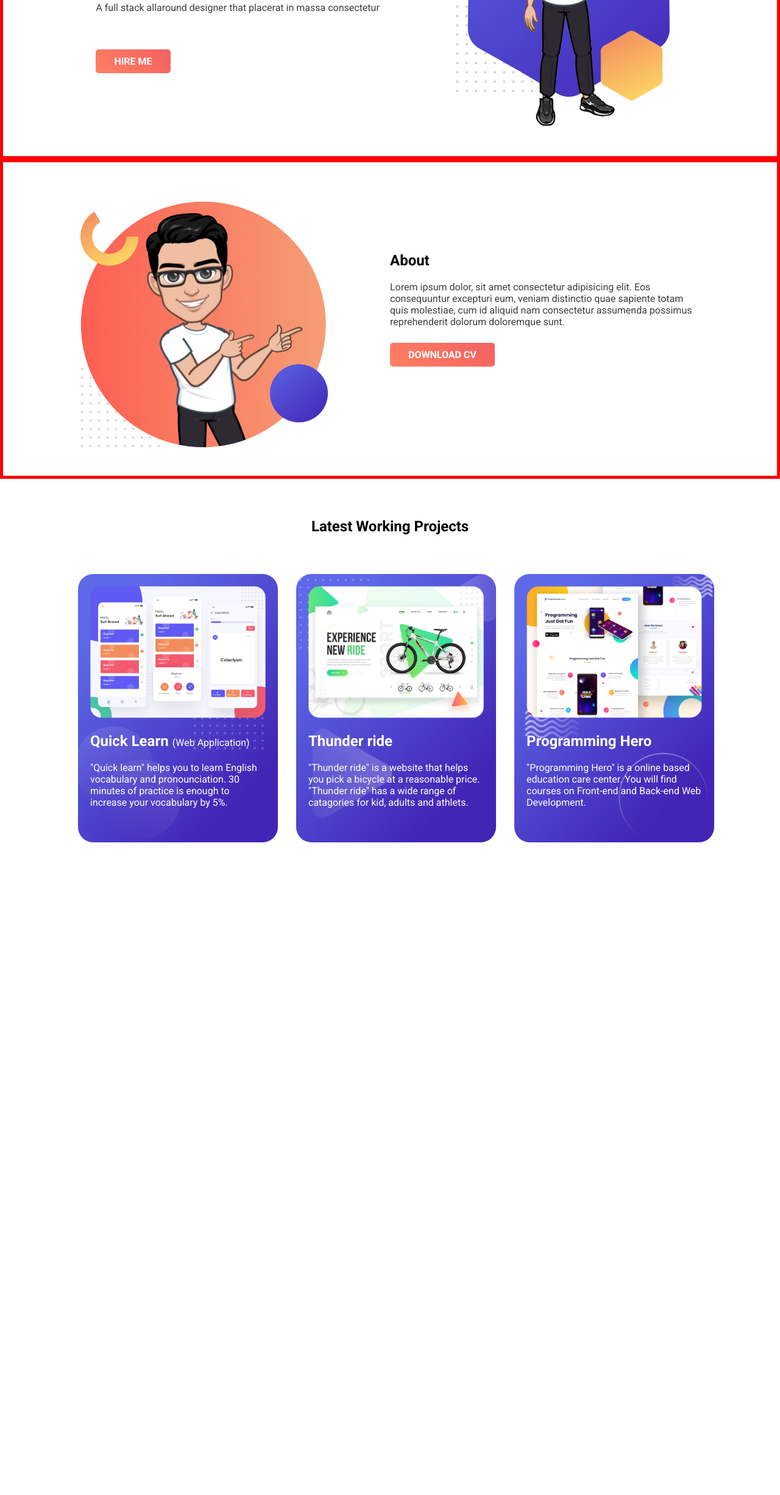
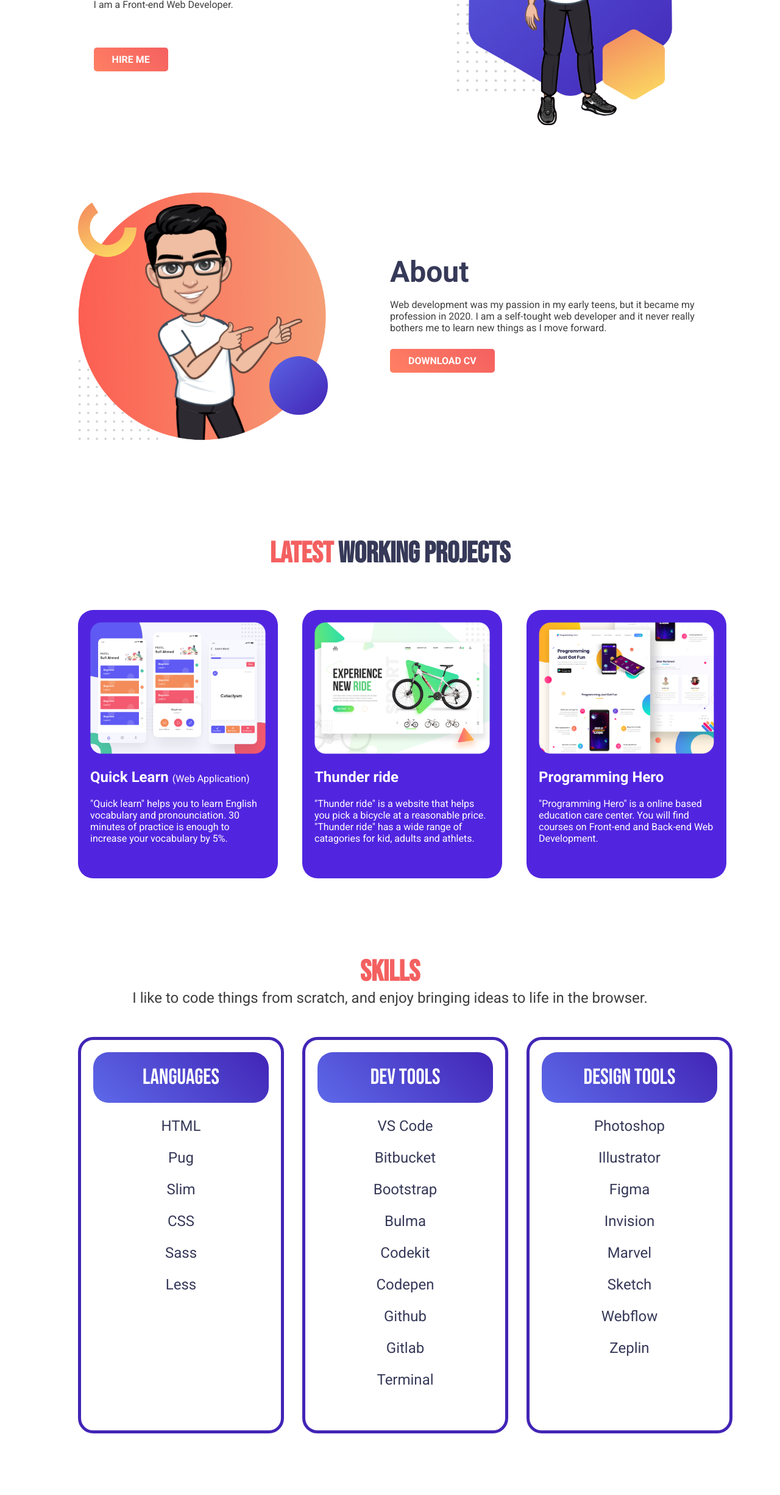
Before and after one commit to mir-hussain/personal-website, a plain HTML site: page index.html in a window 1280 px wide. Shown: the part 349-2800 px from the top of the page at 61% size. Before the commit the page ends 2034 px from the top, so only its background shows below. Drawn offline with Linux system fonts and the light colour scheme.

Commit message:
second update

```diff
--- a/index.html
+++ b/index.html
@@ -30,15 +30,15 @@
                 <h1 id="intro">Hello, I'm</h1>
                 <h1 id="name">Mir Hussain</h1>
                 <br>
-                <p> A full stack allaround designer that placerat in massa consectetur </p>
+                <p> I am a Front-end Web Developer. </p>
                 <br>
-                <a class="btn" href="#" target="_blank">hire me </a>
+                <a class="btn" href="https://www.linkedin.com/in/mir-hussain-murtaza-a83593203/" target="_blank">hire me </a>
 
             </div>
 
             <div class="first-image-area">
 
-                <img class="first-section-image" src="images/mir.png" alt="peter">
+                <img class="first-section-image" src="images/mir.png" alt="mir">
 
             </div>
 
@@ -48,16 +48,16 @@
 
             <div class="second-image-area">
 
-                <img class="second-section-image" src="Images/mir2.png" alt="peter">
+                <img class="second-section-image" src="Images/mir2.png" alt="mir">
 
             </div>
 
             <div class="about-text-area">
 
                 <h2>About</h2>
-                <p>Lorem ipsum dolor, sit amet consectetur adipisicing elit. Eos consequuntur excepturi eum, veniam distinctio quae sapiente totam quis molestiae, cum id aliquid nam consectetur assumenda possimus reprehenderit dolorum doloremque sunt.</p>
+                <p>Web development was my passion in my early teens, but it became my profession in 2020. I am a self-tought web developer and it never really bothers me to learn new things as I move forward. </p>
                 <br>
-                <a class="btn" href="#" target="_blank">Download CV </a>
+                <a class="btn" href="https://www.linkedin.com/in/mir-hussain-murtaza-a83593203/" target="_blank">Download CV </a>
 
             </div>
 
@@ -67,7 +67,7 @@
 
             <div class="image-gallery">
 
-                <h2 id="work-intro"> Latest Working Projects </h2>
+                <h2> <span> Latest </span> Working Projects </h2>
 
                 <div class="image-container">
 
@@ -94,9 +94,62 @@
             </div>
 
         </section>
+        <section class="forth-section">
+            <div>
+                <h1> Skills</h1>
+                <p>I like to code things from scratch, and enjoy bringing ideas to life in the browser.</p>
+            </div>
+            <div class="skill-container">
+                <div class="skill">
+                    <h1>Languages</h1>
+                    <p>HTML</p>
+                    <p>Pug</p>
+                    <p>Slim</p>
+                    <p>CSS</p>
+                    <p>Sass</p>
+                    <p>Less</p>
+                </div>
+                <div class="skill">
+                    <h1>Dev Tools</h1>
+                    <p>VS Code</p>
+                    <p>Bitbucket</p>
+                    <p>Bootstrap</p>
+                    <p>Bulma</p>
+                    <p>Codekit</p>
+                    <p>Codepen</p>
+                    <p>Github</p>
+                    <p>Gitlab</p>
+                    <p>Terminal</p>
+                </div>
+                <div class="skill">
+                    <h1>Design Tools</h1>
+                    <p>Photoshop</p>
+                    <p>Illustrator</p>
+                    <p>Figma</p>
+                    <p>Invision</p>
+                    <p>Marvel</p>
+                    <p>Sketch</p>
+                    <p>Webflow</p>
+                    <p>Zeplin</p>
+                </div>
+
+            </div>
+
+        </section>
     </main>
     <footer>
-
+        <div class="footer-container">
+            <div class="work-inquiry">
+                <h1>Work Inquiry</h1>
+                <div>
+                    <a href="#" target="_blank"> Let's Chat </a>
+                </div>
+            </div>
+            <div class="gmail">
+                <p>Stay connected</p>
+                <h1>mir.hm110@gmail.com</h1>
+            </div>
+        </div>
     </footer>
 
 </body>
--- a/style.css
+++ b/style.css
@@ -48,7 +48,6 @@ nav > ul > li {
 
 .first-section {
     height: 550px;
-    border: 5px red solid;
 }
 
 .intro-text-area {
@@ -94,16 +93,22 @@ nav > ul > li {
 /* second section starts from here  */
 
 .second-section {
-    height: 450px;
+    height: 500px;
     padding-top: 5%;
-    border: 5px red solid;
 }
 
 .about-text-area {
     float: left;
     width: 40%;
-    padding: 5% 0 0 0%;
+    padding: 8% 0 0 0%;
 
+}
+
+.second-section > .about-text-area > h2 {
+    color: #363958;
+    font-size: 48px;
+    font-weight: bold;
+    margin: 0;
 }
 
 .second-image-area {
@@ -119,7 +124,7 @@ nav > ul > li {
 /* third section starts from here  */
 
 .third-section {
-    height: 900px;
+    height: 750px;
 }
 
 .image-gallery {
@@ -130,11 +135,19 @@ nav > ul > li {
     width: 100%;
 }
 
-#work-intro {
+.third-section > .image-gallery > h2 {
     text-align: center;
     width: 100%;
     margin: 0 0 5% 0;
     padding-top: 5%;
+    color: #363958;
+    font-family: 'Bebas Neue', cursive;
+    font-size: 48px;
+    font-weight: bold;
+}
+
+.third-section > .image-gallery > h2 > span {
+    color: #F46060;
 }
 
 .image-container {
@@ -147,7 +160,7 @@ nav > ul > li {
     width: 25%;
     background-color: rgb(81, 37, 224);
     padding: 20px;
-    margin: 0 30px 0 0;
+    margin: 0 40px 0 0;
     border-radius: 25px;
     height: 400px;
 }
@@ -188,3 +201,109 @@ nav > ul > li {
     background-position: top;
     background-size: cover;
 }
+
+/* forth section starts from here */
+
+.forth-section {
+    height: 900px;
+}
+
+.forth-section > div > h1 {
+    text-align: center;
+    font-family: 'Bebas Neue', cursive;
+    font-weight: bold;
+    font-size: 36px;
+    color: #F46060;
+    margin: 0;
+    font-size: 48px;
+}
+
+.forth-section > div > p {
+    text-align: center;
+    font-size: 24px;
+    margin: 0 0 50px 0;
+}
+
+.skill-container {
+    height: 500px;
+    padding-left: 10%;
+}
+
+.skill{
+    text-align: center;
+    float: left;
+    width: 25%;
+    padding: 20px;
+    margin: 0 30px 0 0;
+    height: 400px;
+    border: 5px solid #4225B6;
+    border-radius: 25px;
+    height: 600px;
+}
+
+ .skill > h1 {
+    color: white;
+    margin: 0 0 20px 0;
+    padding: 20px 50px;
+    background-image: linear-gradient(45deg, #5D69E9, #4225B6);
+    border-radius: 25px;
+    font-family:'Bebas Neue', cursive;;
+    font-weight: normal;
+    font-size: 36px;
+}
+
+.skill > p {
+    color: #363958;
+    font-size: 24px;
+    text-align: center;
+}
+
+/* footer starts from here */
+
+.footer-container {
+    height: 600px;
+}
+
+.work-inquiry {
+    height: 200px;
+    width: 650px;
+    background-image: url(shapes/work-inquiry.png);
+    background-repeat: no-repeat;
+    background-size: 100%;
+    margin-left: 355px;
+}
+
+.work-inquiry > h1 {
+    color: white;
+    padding: 30px 0 0 40px;
+    float: left;
+    font-size: 40px;
+}
+
+.work-inquiry > div {
+    float: left;
+    padding: 75px 0 0 200px;
+}
+
+.work-inquiry > div > a {
+    color: white;
+    background-image: linear-gradient(45deg, #FF8063, #F46060);
+    padding: 10px 20px;
+    border-radius: 5px;
+}
+
+.gmail {
+    text-align: center;
+}
+
+.gmail > p {
+    color: #696871;
+    font-size: 20px;
+    font-weight: bold;
+}
+
+.gmail > h1 {
+    color: #363958;
+    font-size: 32px;
+    font-weight: bold;
+}
```
Also changed, not shown: images/img-bg1.jpg (deleted), images/img-bg2.jpg (deleted), images/img-bg3.jpg (deleted), images/mir1.png (deleted), images/work-1.jpg (deleted), images/work-2.jpg (deleted), images/work-3.jpg (deleted), 2 other files.
